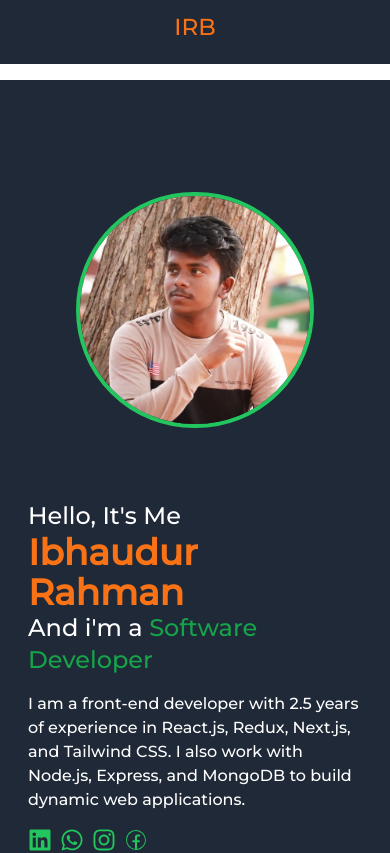
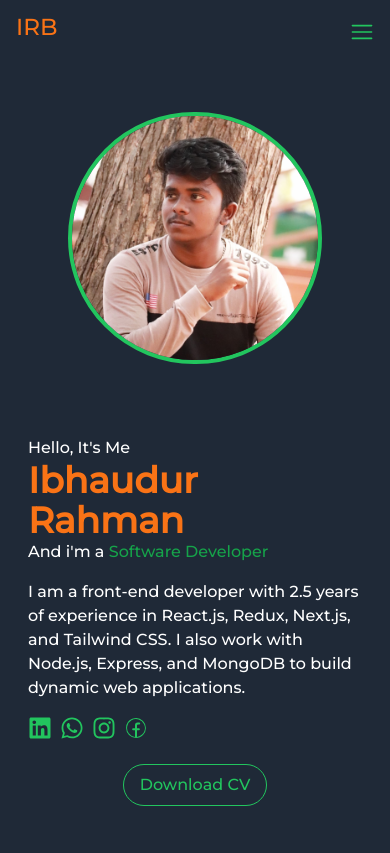
Before and after one commit to ibhaudur/my-portfolio-nextjs, a Next.js app: page / in a window 390 px wide. Shown: the top 853 px of the page. Built offline with nearby package versions, Linux system fonts and the light colour scheme.

Commit message:
Responsive

```diff
--- a/app/page.tsx
+++ b/app/page.tsx
@@ -2,7 +2,7 @@ import HomePage from "@/pages/home/page";
 
 export default function Home() {
   return (
-    <main className="pt-20">
+    <main className="pt-18 sm:pt-20">
       <HomePage />
     </main>
   );
--- a/components/NavHeader.tsx
+++ b/components/NavHeader.tsx
@@ -2,6 +2,7 @@
 import Link from "next/link";
 import React, { useState, useEffect } from "react";
 import { Container } from "react-bootstrap";
+import { RxHamburgerMenu } from "react-icons/rx";
 
 const Menu = [
   { name: "About", path: "about" },
@@ -36,9 +37,9 @@ const NavHeader = () => {
       }`}
     >
       <nav>
-        <Container className="mx-auto max-w-7xl px-2 sm:px-6 lg:px-8 lg:py-3">
-          <div className="relative flex h-16 items-center justify-between">
-            <div className="flex flex-1 items-center justify-center sm:items-stretch sm:justify-start">
+        <Container className="mx-auto max-w-7xl px-2 sm:px-6 sm:py-3 lg:px-8 ">
+          <div className="relative flex h-16 items-center justify-between px-2 sm:px-0">
+            <div className="flex flex-1 items-center sm:items-stretch sm:justify-start">
               <div className="flex flex-shrink-0 items-center">
                 {/* <img
                   className="h-8 w-auto"
@@ -49,6 +50,7 @@ const NavHeader = () => {
               </div>
             </div>
             <div className="absolute inset-y-0 right-0 flex items-center pr-2 sm:static sm:inset-auto sm:ml-6 sm:pr-0">
+              <RxHamburgerMenu className="sm:hidden text-2xl text-green-500" />
               <div className="hidden sm:ml-6 sm:block">
                 <div className="flex space-x-4">
                   {Menu.map((item, index) => (
@@ -62,24 +64,6 @@ const NavHeader = () => {
                       {item.name}
                     </Link>
                   ))}
-                  {/* <Link
-                    href="#"
-                    className=""
-                  >
-                    Experience
-                  </Link>
-                  <Link
-                    href="#"
-                    className="rounded-md px-3 py-2 text-sm font-medium text-gray-300 hover:bg-gray-700 hover:text-white"
-                  >
-                    Education
-                  </Link>
-                  <Link
-                    href="#"
-                    className="rounded-md px-3 py-2 text-sm font-medium text-gray-300 hover:bg-gray-700 hover:text-white"
-                  >
-                    Contact
-                  </Link> */}
                 </div>
               </div>
             </div>
--- a/pages/home/(component)/Banner.tsx
+++ b/pages/home/(component)/Banner.tsx
@@ -14,9 +14,9 @@ const Banner = () => {
   return (
     <div className="bg-gray-800 text-white p-3">
       <Container className="min-h-96 my-5">
-        <Row className="justify-center items-center gap-2">
-          <Col lg={7} className="justify-center">
-            <div className="sm:hidden flex justify-center p-5">
+        <Row className="justify-center items-center gap-0 lg:gap-2">
+          <Col md={6} lg={7} className="justify-center">
+            <div className="md:hidden flex justify-center px-10 py-5">
               <Image
                 className="rounded-full border-solid border-4 border-green-500"
                 src={require("@/public/images/ibhaudur.jpg")}
@@ -24,11 +24,11 @@ const Banner = () => {
               />
             </div>
             <div className="my-4">
-              <p className="text-2xl mb-0">Hello, It's Me</p>
+              <p className="md:text-xl lg:text-2xl mb-0">Hello, It's Me</p>
               <p className="text-4xl font-bold text-orange-500 mb-0">
                 Ibhaudur Rahman
               </p>
-              <p className="text-2xl">
+              <p className="md:text-xl lg:text-xl">
                 And i'm a{" "}
                 <span className="text-green-600">Software Developer</span>
               </p>
@@ -49,8 +49,8 @@ const Banner = () => {
               </div>
             </div>
           </Col>
-          <Col lg={4}>
-            <div className="hidden flex justify-center p-5 sm:block">
+          <Col md={6} lg={4}>
+            <div className="hidden flex justify-center p-5 md:block">
               <Image
                 className="rounded-full border-solid border-4 border-green-500"
                 src={require("@/public/images/ibhaudur.jpg")}
```
